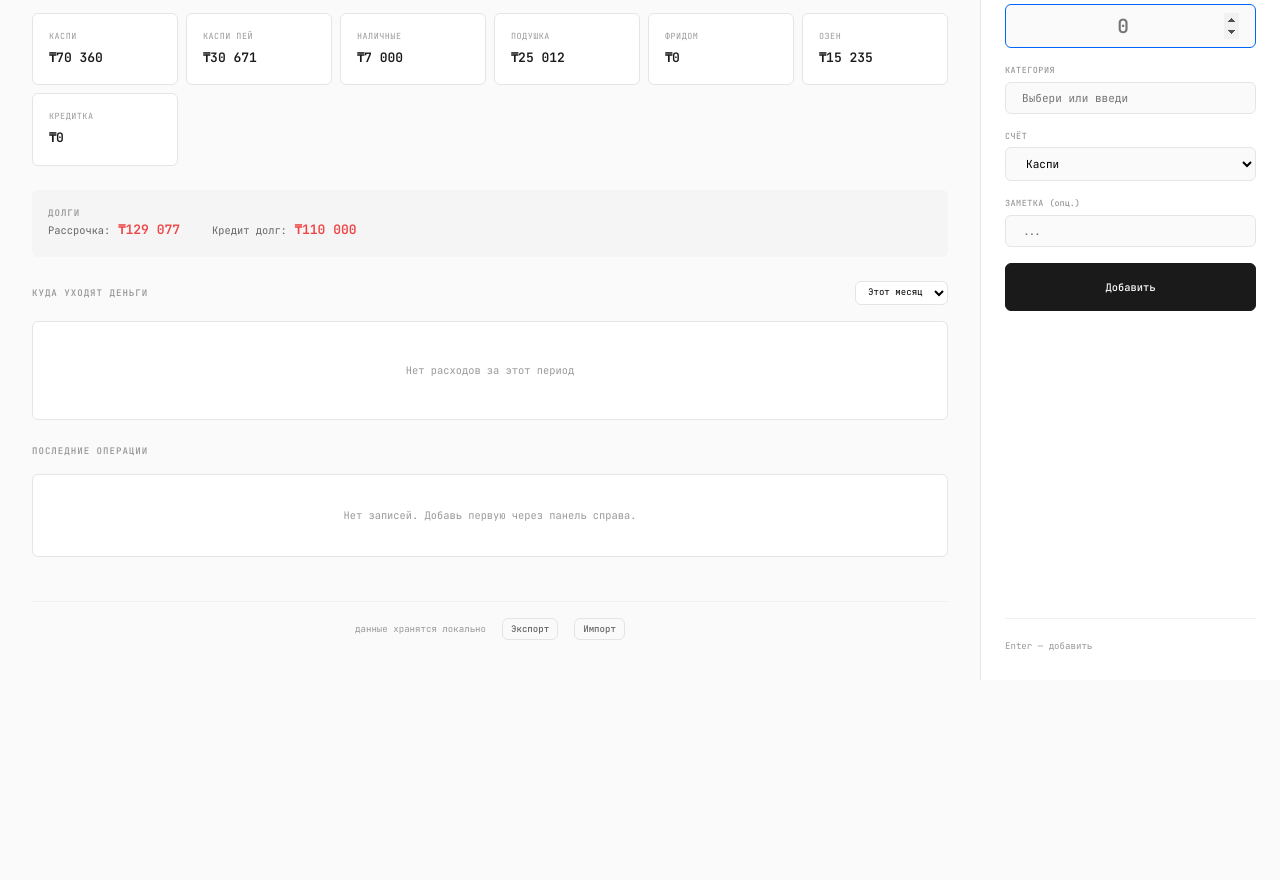
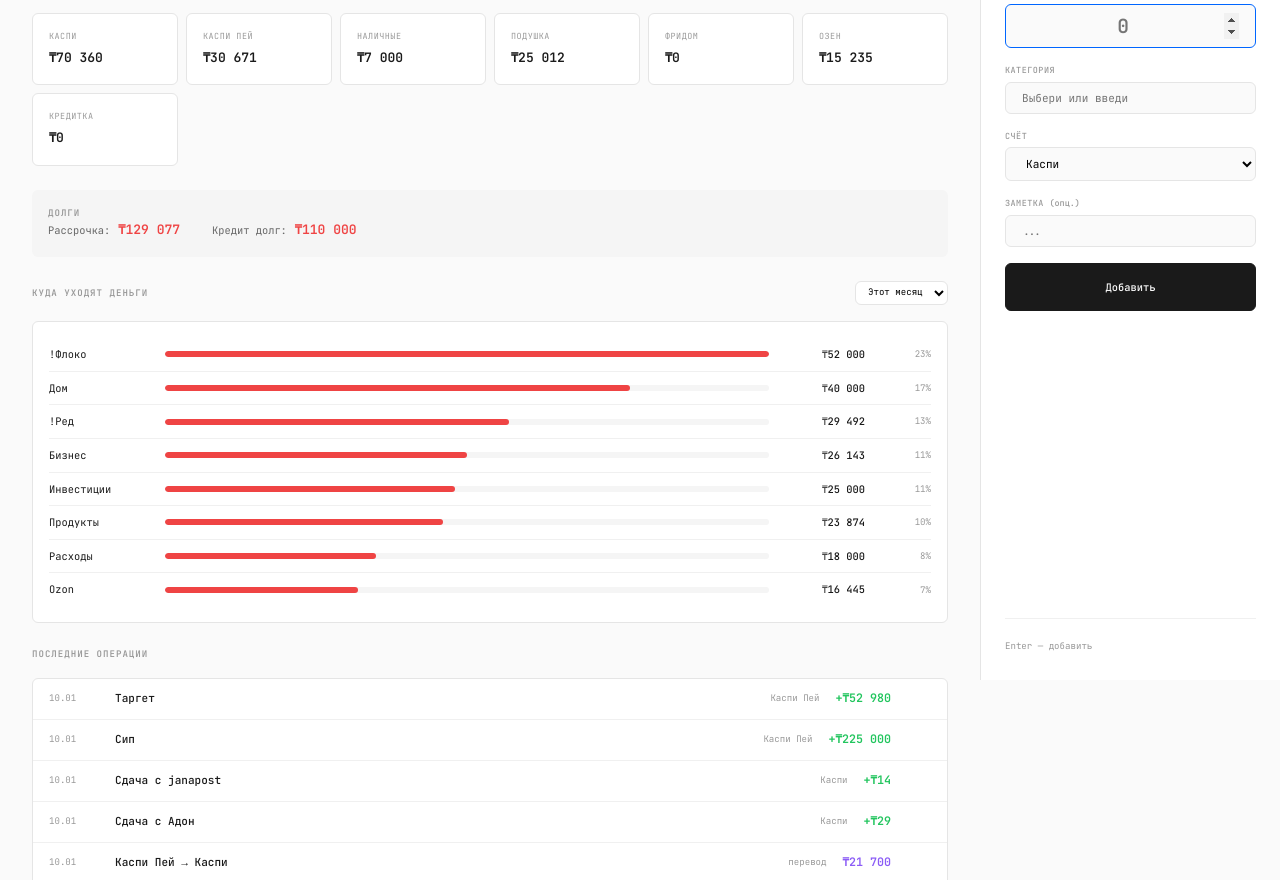
Before and after one commit to Sherzattv/ghost-budget, a website: page public/index.html in a window 1280 px wide. Shown: the part 120-1000 px from the top of the page. Before the commit the page ends 800 px from the top, so only its background shows below. Drawn offline with Linux system fonts and the light colour scheme.

Commit message:
Stable Release: Classic Design, Offline PWA, Status Indicator, Auto-Update Script

```diff
--- a/public/data/budget.json
+++ b/public/data/budget.json
@@ -55,7 +55,448 @@
             "type": "debt"
         }
     ],
-    "transactions": [],
+    "transactions": [
+        {
+            "id": "mk81xzqb3a8r96jvm1n",
+            "date": "2026-01-10",
+            "type": "expense",
+            "amount": 690,
+            "category": "Такси",
+            "accountId": "kaspi",
+            "note": "",
+            "addedAt": 1768034251811
+        },
+        {
+            "id": "mk81xzqbmlnwike1la",
+            "date": "2026-01-10",
+            "type": "expense",
+            "amount": 970,
+            "category": "Такси",
+            "accountId": "kaspi",
+            "note": "",
+            "addedAt": 1768034251811
+        },
+        {
+            "id": "mk81xzqbfhv6thskm5b",
+            "date": "2026-01-10",
+            "type": "expense",
+            "amount": 1799,
+            "category": "Продукты",
+            "accountId": "kaspi",
+            "note": "",
+            "addedAt": 1768034251811
+        },
+        {
+            "id": "mk81xzqbfk87mjv1g1i",
+            "date": "2026-01-10",
+            "type": "expense",
+            "amount": 8383,
+            "category": "Бизнес",
+            "accountId": "kaspi",
+            "note": "",
+            "addedAt": 1768034251811
+        },
+        {
+            "id": "mk81xzqbw7lzm5kser",
+            "date": "2026-01-10",
+            "type": "expense",
+            "amount": 5200,
+            "category": "Передвижения",
+            "accountId": "kaspi",
+            "note": "",
+            "addedAt": 1768034251811
+        },
+        {
+            "id": "mk81xzqbvw9oxufue49",
+            "date": "2026-01-10",
+            "type": "expense",
+            "amount": 500,
+            "category": "Такси",
+            "accountId": "kaspi",
+            "note": "",
+            "addedAt": 1768034251811
+        },
+        {
+            "id": "mk81xzqbrrqs3tjbm8j",
+            "date": "2026-01-10",
+            "type": "expense",
+            "amount": 2218,
+            "category": "-- Фридом",
+            "accountId": "kaspi",
+            "note": "",
+            "addedAt": 1768034251811
+        },
+        {
+            "id": "mk81xzqbbjw8tgmg0b6",
+            "date": "2026-01-10",
+            "type": "expense",
+            "amount": 418,
+            "category": "Комиссия",
+            "accountId": "kaspi",
+            "note": "",
+            "addedAt": 1768034251811
+        },
+        {
+            "id": "mk81xzqbe8o9dnd5hl8",
+            "date": "2026-01-10",
+            "type": "expense",
+            "amount": 1000,
+            "category": "Благословение",
+            "accountId": "kaspi",
+            "note": "",
+            "addedAt": 1768034251811
+        },
+        {
+            "id": "mk81xzqb9exdwti5a4r",
+            "date": "2026-01-10",
+            "type": "expense",
+            "amount": 6145,
+            "category": "Ozon",
+            "accountId": "kaspi",
+            "note": "",
+            "addedAt": 1768034251811
+        },
+        {
+            "id": "mk81xzqbvoqfzzc35x",
+            "date": "2026-01-10",
+            "type": "expense",
+            "amount": 1750,
+            "category": "Такси",
+            "accountId": "kaspi",
+            "note": "",
+            "addedAt": 1768034251811
+        },
+        {
+            "id": "mk81xzqb1awc33erxouj",
+            "date": "2026-01-10",
+            "type": "expense",
+            "amount": 6000,
+            "category": "Бизнес",
+            "accountId": "kaspi",
+            "note": "",
+            "addedAt": 1768034251811
+        },
+        {
+            "id": "mk81xzqb98vril2jcjr",
+            "date": "2026-01-10",
+            "type": "expense",
+            "amount": 200,
+            "category": "Комиссия",
+            "accountId": "kaspi",
+            "note": "",
+            "addedAt": 1768034251811
+        },
+        {
+            "id": "mk81xzqb6yytjgigzje",
+            "date": "2026-01-10",
+            "type": "expense",
+            "amount": 1400,
+            "category": "Такси",
+            "accountId": "kaspi",
+            "note": "",
+            "addedAt": 1768034251811
+        },
+        {
+            "id": "mk81xzqbjso9xlztfrc",
+            "date": "2026-01-10",
+            "type": "expense",
+            "amount": 722,
+            "category": "Продукты",
+            "accountId": "kaspi",
+            "note": "",
+            "addedAt": 1768034251811
+        },
+        {
+            "id": "mk81xzqb9m38308eyc",
+            "date": "2026-01-10",
+            "type": "expense",
+            "amount": 1200,
+            "category": "Такси",
+            "accountId": "kaspi",
+            "note": "",
+            "addedAt": 1768034251811
+        },
+        {
+            "id": "mk81xzqbazrb7362fpi",
+            "date": "2026-01-10",
+            "type": "expense",
+            "amount": 7500,
+            "category": "Покупки",
+            "accountId": "kaspi",
+            "note": "",
+            "addedAt": 1768034251811
+        },
+        {
+            "id": "mk81xzqb09u5l7a74s04",
+            "date": "2026-01-10",
+            "type": "expense",
+            "amount": 1500,
+            "category": "Такси",
+            "accountId": "kaspi",
+            "note": "",
+            "addedAt": 1768034251811
+        },
+        {
+            "id": "mk81xzqbe9ksjldy5gu",
+            "date": "2026-01-10",
+            "type": "expense",
+            "amount": 184,
+            "category": "Продукты",
+            "accountId": "kaspi",
+            "note": "",
+            "addedAt": 1768034251811
+        },
+        {
+            "id": "mk81xzqb4pzf4h0gtnm",
+            "date": "2026-01-10",
+            "type": "expense",
+            "amount": 25000,
+            "category": "Инвестиции",
+            "accountId": "kaspi",
+            "note": "",
+            "addedAt": 1768034251811
+        },
+        {
+            "id": "mk81xzqbbzpngkivtfb",
+            "date": "2026-01-10",
+            "type": "expense",
+            "amount": 29492,
+            "category": "!Ред",
+            "accountId": "kaspi",
+            "note": "",
+            "addedAt": 1768034251811
+        },
+        {
+            "id": "mk81xzqb0nqhkzog2cql",
+            "date": "2026-01-10",
+            "type": "expense",
+            "amount": 40000,
+            "category": "Дом",
+            "accountId": "kaspi",
+            "note": "",
+            "addedAt": 1768034251811
+        },
+        {
+            "id": "mk81xzqbe9n18qw9p38",
+            "date": "2026-01-10",
+            "type": "expense",
+            "amount": 3000,
+            "category": "Продукты",
+            "accountId": "kaspi",
+            "note": "",
+            "addedAt": 1768034251811
+        },
+        {
+            "id": "mk81xzqb4yw4jl5vwtg",
+            "date": "2026-01-10",
+            "type": "expense",
+            "amount": 6300,
+            "category": "Бизнес",
+            "accountId": "kaspi",
+            "note": "",
+            "addedAt": 1768034251811
+        },
+        {
+            "id": "mk81xzqb51n9zwra7mf",
+            "date": "2026-01-10",
+            "type": "expense",
+            "amount": 3925,
+            "category": "Еда",
+            "accountId": "kaspi",
+            "note": "",
+            "addedAt": 1768034251811
+        },
+        {
+            "id": "mk81xzqbln7xj0n6ucq",
+            "date": "2026-01-10",
+            "type": "expense",
+            "amount": 8000,
+            "category": "Еда",
+            "accountId": "kaspi",
+            "note": "",
+            "addedAt": 1768034251811
+        },
+        {
+            "id": "mk81xzqb21ok8swsako",
+            "date": "2026-01-10",
+            "type": "expense",
+            "amount": 1000,
+            "category": "Такси",
+            "accountId": "kaspi",
+            "note": "",
+            "addedAt": 1768034251811
+        },
+        {
+            "id": "mk81xzqb3w2fnfhcl1l",
+            "date": "2026-01-10",
+            "type": "expense",
+            "amount": 10300,
+            "category": "Ozon",
+            "accountId": "kaspi",
+            "note": "",
+            "addedAt": 1768034251811
+        },
+        {
+            "id": "mk81xzqbnmzxoc7lw7",
+            "date": "2026-01-10",
+            "type": "expense",
+            "amount": 4000,
+            "category": "Интернет",
+            "accountId": "kaspi",
+            "note": "",
+            "addedAt": 1768034251811
+        },
+        {
+            "id": "mk81xzqbvb5bgvxg84m",
+            "date": "2026-01-10",
+            "type": "expense",
+            "amount": 52000,
+            "category": "!Флоко",
+            "accountId": "kaspi",
+            "note": "",
+            "addedAt": 1768034251811
+        },
+        {
+            "id": "mk81xzqbodympox4aqh",
+            "date": "2026-01-10",
+            "type": "expense",
+            "amount": 18000,
+            "category": "Расходы",
+            "accountId": "kaspi",
+            "note": "",
+            "addedAt": 1768034251811
+        },
+        {
+            "id": "mk81xzqbecqgqrl0p5s",
+            "date": "2026-01-10",
+            "type": "expense",
+            "amount": 3949,
+            "category": "Еда",
+            "accountId": "kaspi",
+            "note": "",
+            "addedAt": 1768034251811
+        },
+        {
+            "id": "mk81xzqb2pd2ac0933e",
+            "date": "2026-01-10",
+            "type": "expense",
+            "amount": 3019,
+            "category": "Покупки",
+            "accountId": "kaspi",
+            "note": "",
+            "addedAt": 1768034251811
+        },
+        {
+            "id": "mk81xzqbvs57qwa65u",
+            "date": "2026-01-10",
+            "type": "expense",
+            "amount": 18169,
+            "category": "Продукты",
+            "accountId": "kaspi",
+            "note": "",
+            "addedAt": 1768034251811
+        },
+        {
+            "id": "mk81xzqb9jijnynr0qn",
+            "date": "2026-01-10",
+            "type": "expense",
+            "amount": 1200,
+            "category": "Такси",
+            "accountId": "kaspi",
+            "note": "",
+            "addedAt": 1768034251811
+        },
+        {
+            "id": "mk81xzqbw9vo7f2u7bm",
+            "date": "2026-01-10",
+            "type": "expense",
+            "amount": 5460,
+            "category": "Бизнес",
+            "accountId": "kaspi",
+            "note": "",
+            "addedAt": 1768034251811
+        },
+        {
+            "id": "mk81z24qaga7m4slith0",
+            "date": "2026-01-10",
+            "type": "transfer",
+            "amount": 41782,
+            "fromAccountId": "kaspi_pay",
+            "toAccountId": "kaspi",
+            "note": "",
+            "addedAt": 1768034301578
+        },
+        {
+            "id": "mk81z24qpffr4qhcdk1",
+            "date": "2026-01-10",
+            "type": "transfer",
+            "amount": 44000,
+            "fromAccountId": "kaspi",
+            "toAccountId": "freedom",
+            "note": "",
+            "addedAt": 1768034301578
+        },
+        {
+            "id": "mk81z24qkuwyx2bf9uc2",
+            "date": "2026-01-10",
+            "type": "transfer",
+            "amount": 10000,
+            "fromAccountId": "kaspi_pay",
+            "toAccountId": "kaspi",
+            "note": "",
+            "addedAt": 1768034301578
+        },
+        {
+            "id": "mk81z24q4yb3uanjrcg3",
+            "date": "2026-01-10",
+            "type": "transfer",
+            "amount": 21700,
+            "fromAccountId": "kaspi_pay",
+            "toAccountId": "kaspi",
+            "note": "",
+            "addedAt": 1768034301578
+        },
+        {
+            "id": "mk81zx8g4yb3lcp4tdj0",
+            "date": "2026-01-10",
+            "type": "income",
+            "amount": 29,
+            "category": "Сдача с Адон",
+            "accountId": "kaspi",
+            "note": "",
+            "addedAt": 1768034341888
+        },
+        {
+            "id": "mk81zx8gfsjwxx354jm1",
+            "date": "2026-01-10",
+            "type": "income",
+            "amount": 14,
+            "category": "Сдача с janapost",
+            "accountId": "kaspi",
+            "note": "",
+            "addedAt": 1768034341888
+        },
+        {
+            "id": "mk81zx8g67kq3tyyyhq2",
+            "date": "2026-01-10",
+            "type": "income",
+            "amount": 225000,
+            "category": "Сип",
+            "accountId": "kaspi_pay",
+            "note": "",
+            "addedAt": 1768034341888
+        },
+        {
+            "id": "mk81zx8gga1rvr7qs5p3",
+            "date": "2026-01-10",
+            "type": "income",
+            "amount": 52980,
+            "category": "Таргет",
+            "accountId": "kaspi_pay",
+            "note": "",
+            "addedAt": 1768034341888
+        }
+    ],
     "categories": {
         "expense": [
             "Такси",
@@ -67,14 +508,23 @@
             "Покупки",
             "Дом",
             "Инвестиции",
-            "Благословение"
+            "Благословение",
+            "-- Фридом",
+            "!Ред",
+            "Еда",
+            "Интернет",
+            "!Флоко",
+            "Расходы"
         ],
         "income": [
             "Сдача",
             "Сип",
             "Таргет",
             "Зарплата",
-            "Бизнес"
+            "Бизнес",
+            "Сдача с Адон",
+            "Сдача с janapost"
         ]
-    }
+    },
+    "lastUpdated": 1768034388341
 }
--- a/public/style.css
+++ b/public/style.css
@@ -720,6 +720,32 @@ body {
   color: var(--text-primary);
 }
 
+/* Status Indicator (Restored) */
+.status-indicator {
+  display: inline-block;
+  width: 10px;
+  height: 10px;
+  border-radius: 50%;
+  background-color: var(--text-muted);
+  margin-left: 10px;
+  vertical-align: middle;
+  border: 2px solid var(--bg-primary);
+  /* visible against dark bg */
+  transition: all 0.3s ease;
+}
+
+.status-indicator.online {
+  background-color: #D4FC79;
+  /* Bright Green */
+  box-shadow: 0 0 8px #D4FC79;
+}
+
+.status-indicator.offline {
+  background-color: #FF6B6B;
+  /* Red */
+  box-shadow: 0 0 5px #FF6B6B;
+}
+
 /* ─── Responsive: Tablet ─── */
 @media (max-width: 900px) {
   .app-layout {
@@ -798,103 +824,4 @@ body {
   .account-card {
     padding: var(--spacing-sm);
   }
-
-  .account-balance {
-    font-size: 0.9rem;
-  }
-
-  .debts-row {
-    flex-direction: column;
-    gap: var(--spacing-sm);
-  }
-
-  .debt-item {
-    justify-content: space-between;
-    width: 100%;
-  }
-
-  .transaction {
-    grid-template-columns: 45px 1fr auto 24px;
-    gap: var(--spacing-sm);
-    padding: var(--spacing-sm);
-  }
-
-  .transaction-account {
-    display: none;
-  }
-
-  .transaction-delete {
-    opacity: 1;
-  }
-
-  .analytics-item {
-    grid-template-columns: 70px 1fr 60px;
-    gap: var(--spacing-xs);
-  }
-
-  .analytics-percent {
-    display: none;
-  }
-
-  .side-panel {
-    max-height: 75vh;
-    padding: var(--spacing-md);
-    padding-top: var(--spacing-xl);
-  }
-
-  .tab {
-    padding: var(--spacing-md) var(--spacing-sm);
-    font-size: 0.8rem;
-  }
-
-  .form-input,
-  .form-select {
-    padding: var(--spacing-md);
-    font-size: 16px;
-    /* Prevents iOS zoom */
-  }
-
-  .form-input-amount {
-    font-size: 2rem;
-    padding: var(--spacing-lg);
-  }
-
-  .btn-full {
-    padding: var(--spacing-lg);
-    font-size: 1rem;
-  }
-
-  .panel-footer {
-    display: none;
-  }
-
-  .footer {
-    flex-direction: column;
-    gap: var(--spacing-sm);
-  }
 }
-
-/* ─── Scrollbar ─── */
-::-webkit-scrollbar {
-  width: 6px;
-  height: 6px;
-}
-
-::-webkit-scrollbar-track {
-  background: transparent;
-}
-
-::-webkit-scrollbar-thumb {
-  background: var(--border);
-  border-radius: var(--radius-full);
-}
-
-::-webkit-scrollbar-thumb:hover {
-  background: var(--text-muted);
-}
-
-/* ─── Selection ─── */
-::selection {
-  background: var(--accent-light);
-  color: var(--accent);
-}
```
Also changed, not shown: public/app.js (+25 -0 lines), public/index.html (+6 -7 lines), public/sw.js (+43 -8 lines), 1 other file.
